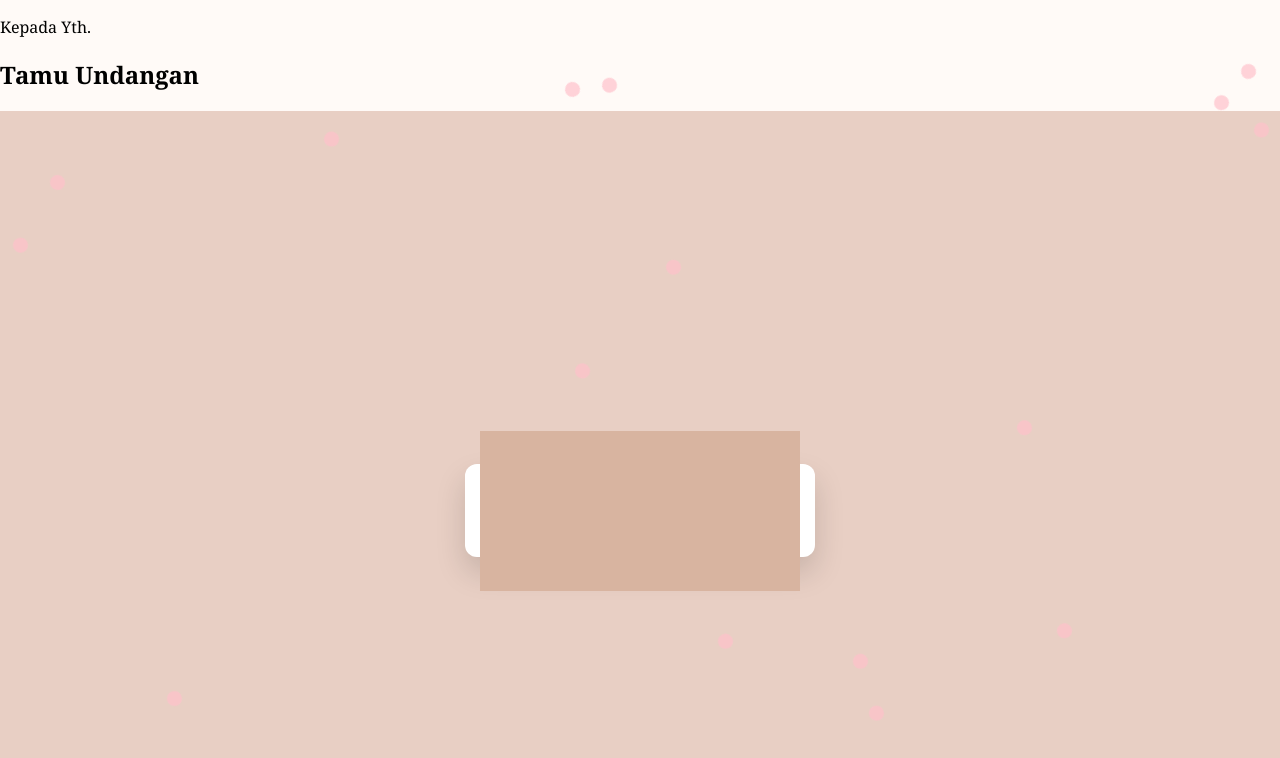
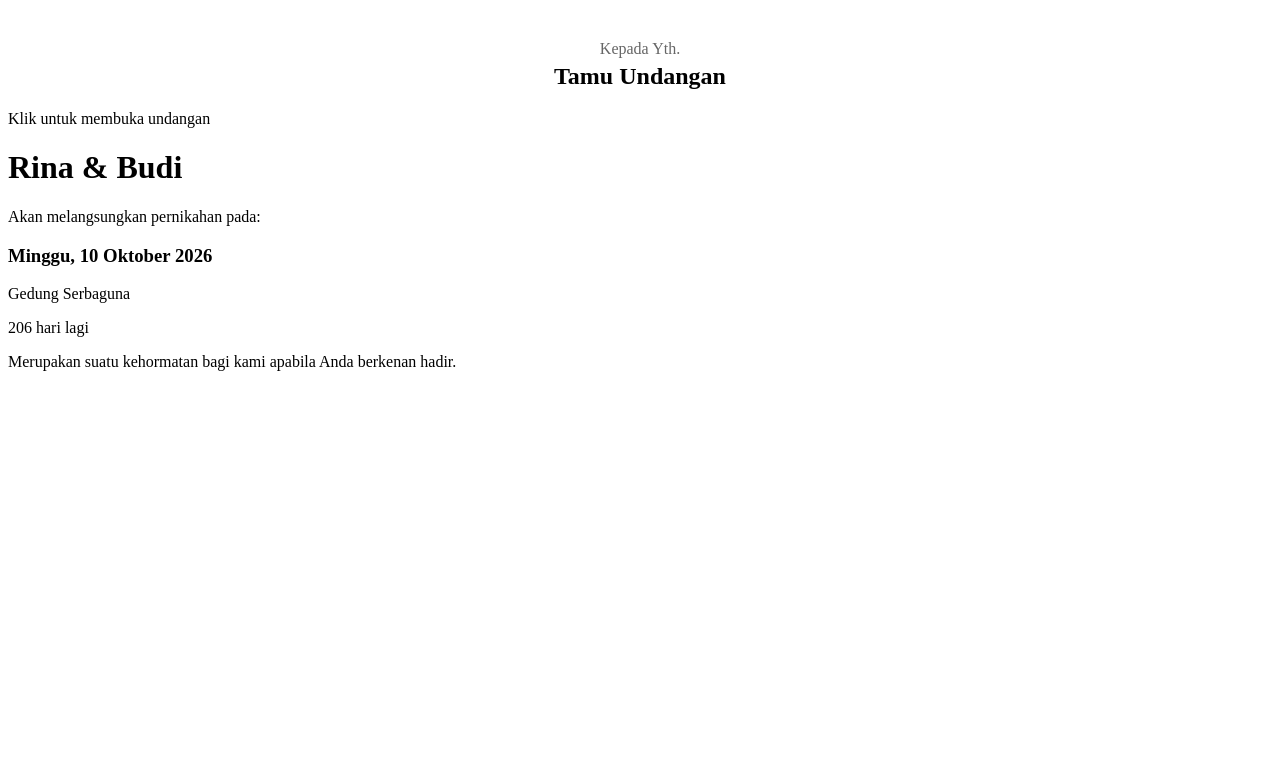
Before and after one commit to ekosetiawan55/undangan-wedding, a plain HTML site: page index.html in a window 1280 px wide. Drawn offline with Linux system fonts and the light colour scheme.

Commit message:
Update style.css

```diff
--- a/style.css
+++ b/style.css
@@ -1,106 +1,17 @@
-body {
-  margin: 0;
-  font-family: 'Georgia', serif;
-  background: #fffaf7;
-  overflow-x: hidden;
+/* Nama tamu */
+.guest-container {
+  text-align: center;
+  margin-top: 40px;
+  z-index: 10;
+  position: relative;
 }
 
-/* Amplop */
-.envelope {
-  width: 100%;
-  height: 100vh;
-  background: #e8cfc4;
-  display: flex;
-  justify-content: center;
-  align-items: center;
-  position: relative;
-  cursor: pointer;
+.guest-container p {
+  margin: 0;
+  color: #666;
 }
 
-.flap {
-  width: 320px;
-  height: 160px;
-  background: #d8b4a0;
-  position: absolute;
-  top: calc(50% - 80px);
-  transform-origin: top;
-  transition: 1s;
-  z-index: 2;
-  pointer-events: none; /* FIX klik */
+.guest-container h2 {
+  margin: 5px 0 20px;
+  font-size: 24px;
 }
-
-.letter {
-  width: 300px;
-  padding: 25px;
-  background: white;
-  text-align: center;
-  border-radius: 12px;
-  z-index: 1;
-  box-shadow: 0 15px 30px rgba(0,0,0,0.15);
-}
-
-.click-text {
-  margin-top: 10px;
-  font-size: 14px;
-  color: #999;
-}
-
-/* Konten */
-.content {
-  display: none;
-  padding: 40px;
-  text-align: center;
-  animation: fadeIn 2s ease forwards;
-}
-
-/* Animasi fade */
-.fade {
-  opacity: 0;
-  transform: translateY(20px);
-  animation: fadeUp 1s forwards;
-}
-
-.fade:nth-child(1) { animation-delay: 0.5s; }
-.fade:nth-child(2) { animation-delay: 1s; }
-.fade:nth-child(3) { animation-delay: 1.5s; }
-.fade:nth-child(4) { animation-delay: 2s; }
-.fade:nth-child(5) { animation-delay: 2.5s; }
-
-/* Keyframes */
-@keyframes fadeUp {
-  to {
-    opacity: 1;
-    transform: translateY(0);
-  }
-}
-
-@keyframes fadeIn {
-  from {opacity: 0;}
-  to {opacity: 1;}
-}
-
-/* Hujan bunga */
-#petals {
-  position: fixed;
-  top: 0;
-  left: 0;
-  width: 100%;
-  height: 100%;
-  pointer-events: none;
-}
-
-.petal {
-  position: absolute;
-  width: 15px;
-  height: 15px;
-  background: pink;
-  border-radius: 50%;
-  opacity: 0.7;
-  animation: fall linear infinite;
-}
-
-@keyframes fall {
-  to {
-    transform: translateY(100vh) rotate(360deg);
-  }
-}
```
